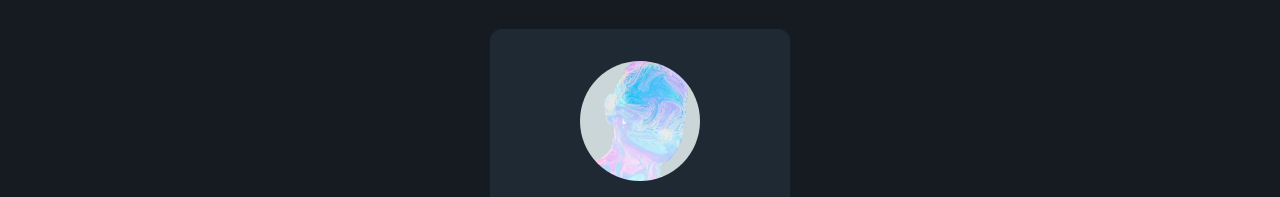
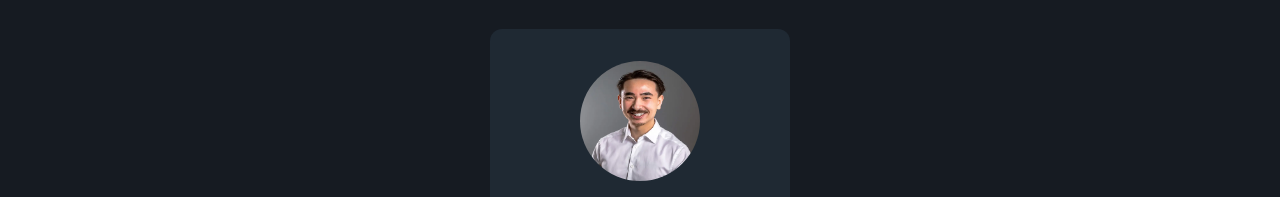
Before and after one commit to agramst/brol-v2, a plain HTML site: page pages/om-oss.html in a window 1280 px wide. Shown: the part 727-924 px from the top of the page. Drawn offline with Linux system fonts and the light colour scheme.

Commit message:
added employee photo

```diff
--- a/pages/om-oss.html
+++ b/pages/om-oss.html
@@ -52,7 +52,7 @@
                 <h2 class="section-title text-center">Team</h2>
                 <div class="team-grid">
                     <div class="team-card">
-                        <img src="../images/maxim-berg-OL6-oFdPNZ4-unsplash.jpg" class="team-avatar">
+                        <img src="../images/ansatt-1.webp" class="team-avatar">
                         <h3>Tor-Magnus Øverås</h3>
                         <p>Daglig leder & fotograf</p>
                     </div>
```
Also changed, not shown: images/ansatt-1.webp (added), images/maxim-berg-OL6-oFdPNZ4-unsplash.jpg (deleted), images/maxim-berg-qqbXgiOAWyE-unsplash.jpg (deleted).
